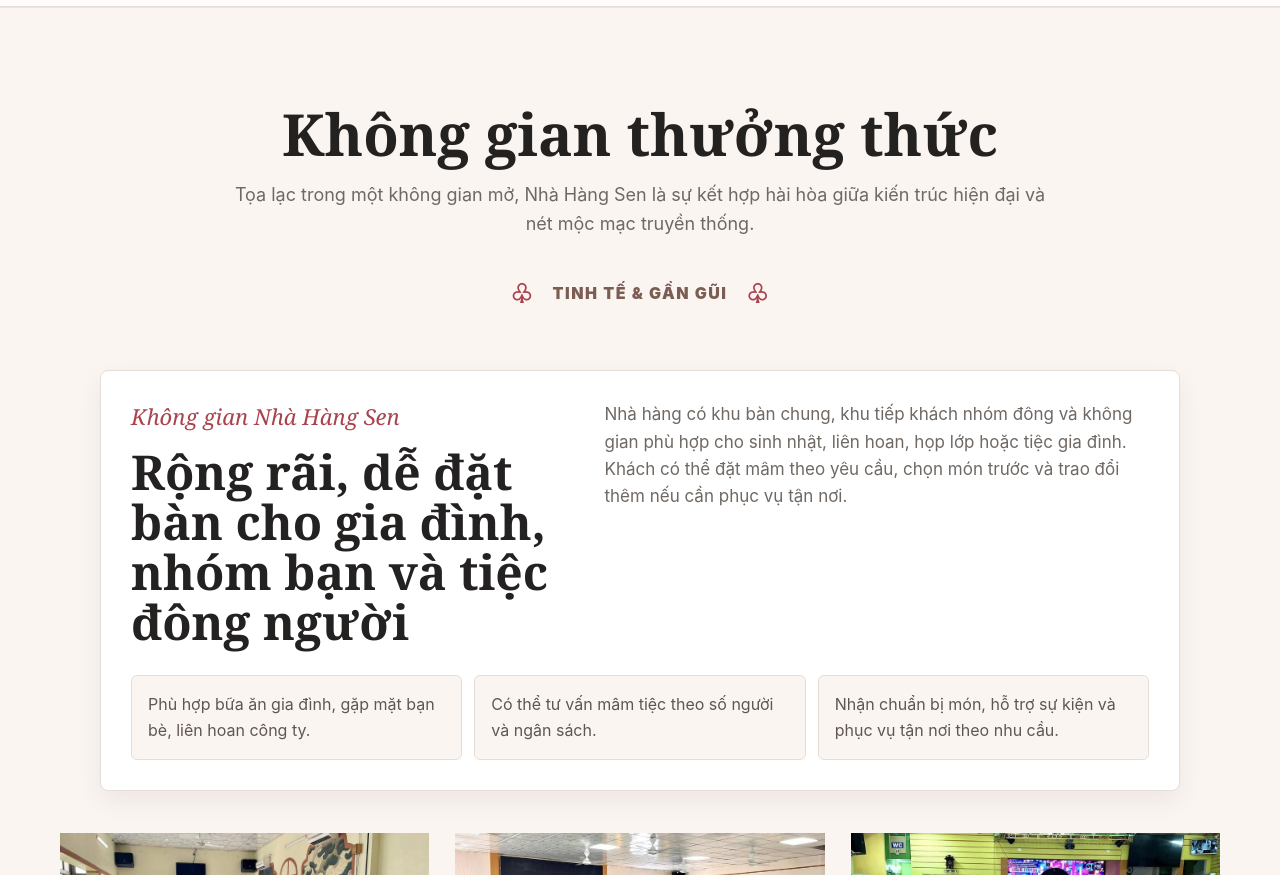
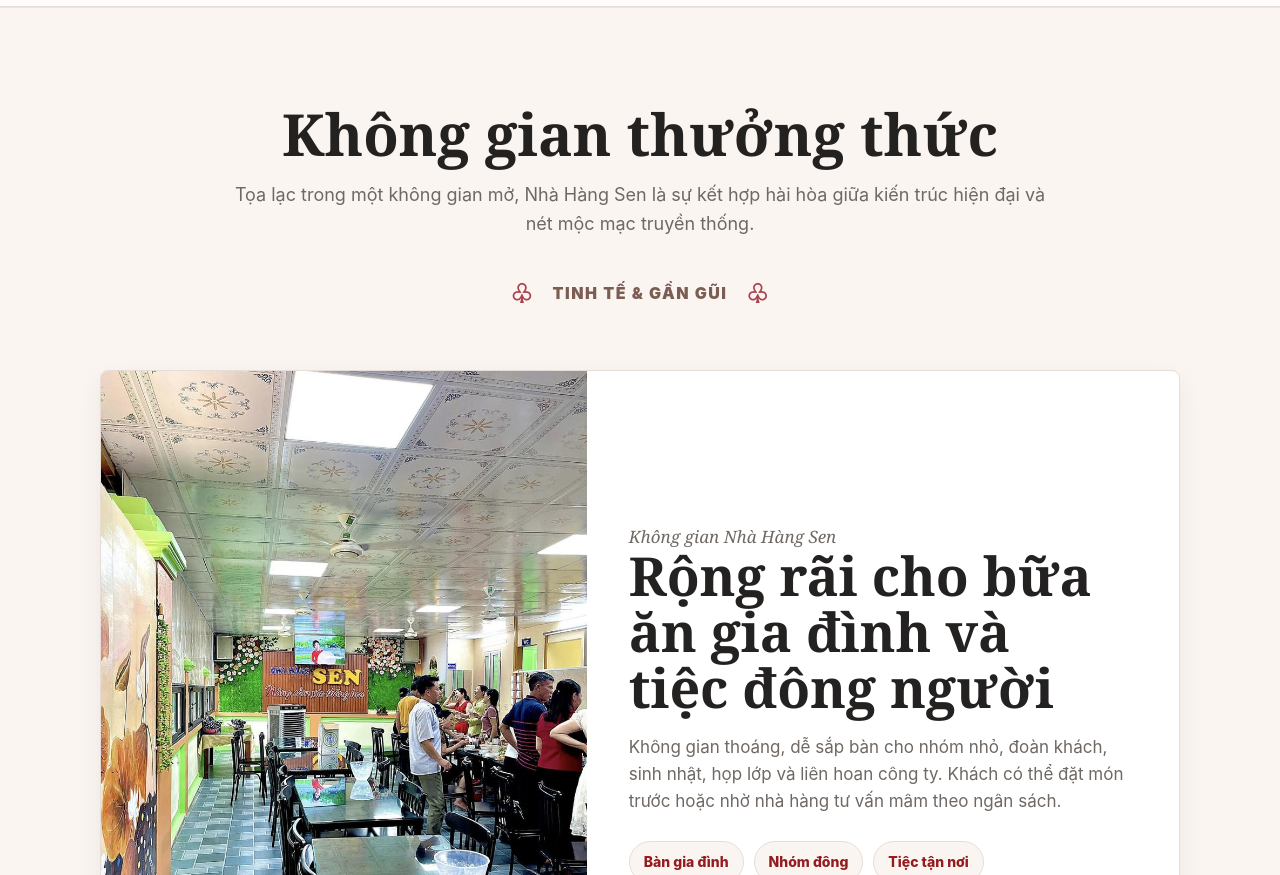
Before and after one commit to Khanhhuyen-0484/Senrestaurant, a plain HTML site: page space.html in a window 1280 px wide. Shown: the part 77-952 px from the top of the page. Drawn offline with Linux system fonts and the light colour scheme.

Commit message:
Refine space intro panel

```diff
--- a/space.html
+++ b/space.html
@@ -30,19 +30,17 @@
           <span class="tagline">Tinh tế & gần gũi</span>
         </div>
         <div class="space-intro-panel">
-          <div>
+          <img src="assets/real-space-4.jpg" alt="Không gian tiệc riêng tại Nhà Hàng Sen" loading="lazy" decoding="async">
+          <div class="space-intro-copy">
             <p class="script">Không gian Nhà Hàng Sen</p>
-            <h2>Rộng rãi, dễ đặt bàn cho gia đình, nhóm bạn và tiệc đông người</h2>
+            <h2>Rộng rãi cho bữa ăn gia đình và tiệc đông người</h2>
+            <p>Không gian thoáng, dễ sắp bàn cho nhóm nhỏ, đoàn khách, sinh nhật, họp lớp và liên hoan công ty. Khách có thể đặt món trước hoặc nhờ nhà hàng tư vấn mâm theo ngân sách.</p>
+            <ul>
+              <li>Bàn gia đình</li>
+              <li>Nhóm đông</li>
+              <li>Tiệc tận nơi</li>
+            </ul>
           </div>
-          <p>
-            Nhà hàng có khu bàn chung, khu tiếp khách nhóm đông và không gian phù hợp cho sinh nhật, liên hoan,
-            họp lớp hoặc tiệc gia đình. Khách có thể đặt mâm theo yêu cầu, chọn món trước và trao đổi thêm nếu cần phục vụ tận nơi.
-          </p>
-          <ul>
-            <li>Phù hợp bữa ăn gia đình, gặp mặt bạn bè, liên hoan công ty.</li>
-            <li>Có thể tư vấn mâm tiệc theo số người và ngân sách.</li>
-            <li>Nhận chuẩn bị món, hỗ trợ sự kiện và phục vụ tận nơi theo nhu cầu.</li>
-          </ul>
         </div>
         <div class="gallery">
           <img src="assets/real-space-1.jpg" alt="Phòng tiệc bàn dài tại Nhà Hàng Sen" loading="lazy" decoding="async">
--- a/styles.css
+++ b/styles.css
@@ -1311,46 +1311,63 @@ section {
 
 .space-intro-panel {
   display: grid;
-  grid-template-columns: minmax(0, .9fr) minmax(320px, 1.1fr);
-  gap: 28px;
+  grid-template-columns: minmax(260px, .82fr) minmax(0, 1fr);
+  gap: 0;
   width: min(1080px, calc(100% - 72px));
   margin: 0 auto 42px;
-  padding: 30px;
+  overflow: hidden;
   background: #fff;
   border: 1px solid var(--line);
   border-radius: 8px;
   box-shadow: 0 10px 24px rgba(60, 39, 31, .07);
 }
 
-.space-intro-panel h2 {
+.space-intro-panel > img {
+  width: 100%;
+  height: 100%;
+  min-height: 360px;
+  object-position: center;
+}
+
+.space-intro-copy {
+  display: flex;
+  flex-direction: column;
+  justify-content: center;
+  padding: 42px;
+}
+
+.space-intro-copy h2 {
   margin: 0;
   font-family: var(--serif);
-  font-size: clamp(34px, 4vw, 48px);
+  font-size: clamp(36px, 4.2vw, 54px);
   line-height: 1.04;
-}
-
-.space-intro-panel > p {
-  margin: 0;
+  text-wrap: balance;
+}
+
+.space-intro-copy > p {
+  max-width: 640px;
+  margin: 18px 0 0;
   color: var(--muted);
   font-size: 17px;
 }
 
-.space-intro-panel ul {
-  grid-column: 1 / -1;
-  display: grid;
-  grid-template-columns: repeat(3, minmax(0, 1fr));
-  gap: 12px;
+.space-intro-copy ul {
+  display: flex;
+  flex-wrap: wrap;
+  gap: 10px;
   padding: 0;
-  margin: 0;
+  margin: 26px 0 0;
   list-style: none;
 }
 
-.space-intro-panel li {
-  padding: 16px;
-  color: #5f5651;
+.space-intro-copy li {
+  padding: 9px 14px;
+  color: var(--red-dark);
   background: #fbf5f2;
   border: 1px solid var(--line);
-  border-radius: 6px;
+  border-radius: 999px;
+  font-size: 14px;
+  font-weight: 800;
 }
 
 .tagline {
@@ -1798,8 +1815,12 @@ textarea {
     width: min(760px, calc(100% - 48px));
   }
 
-  .space-intro-panel ul {
-    grid-template-columns: 1fr;
+  .space-intro-panel > img {
+    min-height: 280px;
+  }
+
+  .space-intro-copy {
+    padding: 32px;
   }
 
   .menu-showcase-list {
@@ -2007,7 +2028,18 @@ textarea {
 
   .space-intro-panel {
     width: min(100% - 32px, 560px);
-    padding: 22px;
+  }
+
+  .space-intro-panel > img {
+    min-height: 220px;
+  }
+
+  .space-intro-copy {
+    padding: 24px;
+  }
+
+  .space-intro-copy h2 {
+    font-size: clamp(32px, 9vw, 42px);
   }
 
   .about-food-stack {
```
